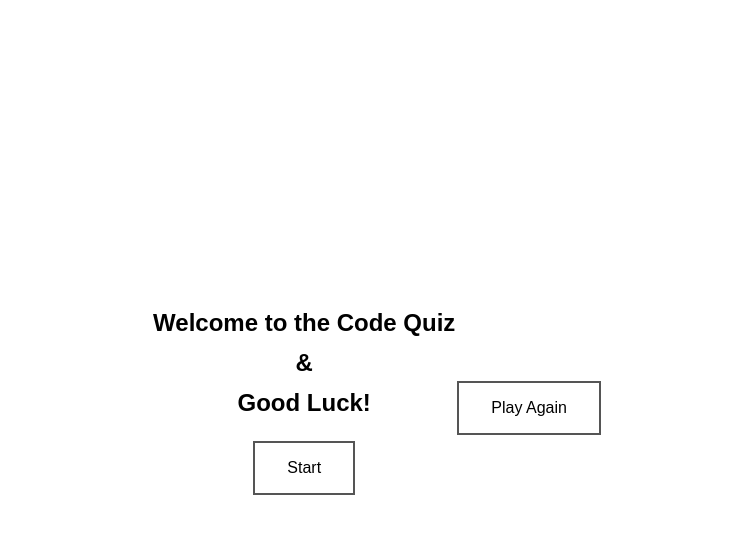
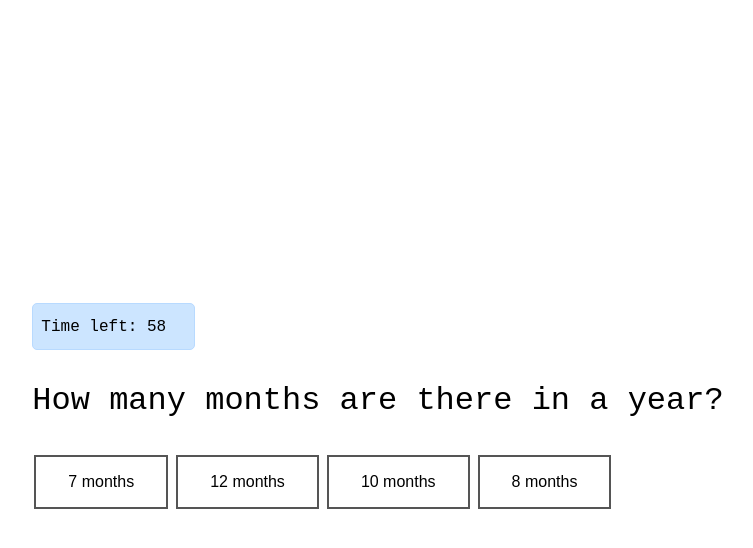
Before and after one commit to Vianneyk/Code-Quiz, a plain HTML site: page index.html in a window 1280 px wide. Both pictures are taken after a click on the button "Start". Shown: the whole page, without its empty margins (270-1023 px from the left). Drawn offline with Linux system fonts and the light colour scheme.

Commit message:
index and script files amended

```diff
--- a/index.html
+++ b/index.html
@@ -31,9 +31,6 @@
             <button id="submitScore">Submit Score</button>
         </div>
 
-        <div id="endGameBtns">
-            <button id="playAgain" onclick="replayQuiz()">Play Again</button>
-        </div>
     </div>
 
     <script src="script.js"></script>
--- a/script.js
+++ b/script.js
@@ -19,7 +19,7 @@ var endGameBtns = document.getElementById("endGameBtns");
         choiceB: "12 months",
         choiceC: "10 months",
         choiceD: "8 months",
-        correctAnswer: "B"},
+        correctAnswer: "b"},
 
     {
         question: "How many minutes are there in an hour?",
@@ -27,7 +27,7 @@ var endGameBtns = document.getElementById("endGameBtns");
         choiceB: "70 minutes",
         choiceC: "80 minutes",
         choiceD: "60 minutes",
-        correctAnswer: "D"},
+        correctAnswer: "d"},
 
     {
         question: "How many kilometers are there in a mile?",
@@ -35,7 +35,7 @@ var endGameBtns = document.getElementById("endGameBtns");
         choiceB: "2.2 kilometers",
         choiceC: "2.8 kilometers",
         choiceD: "1.5 kilometers",
-        correctAnswer: "A"},
+        correctAnswer: "a"},
 
     {
         question: "How many pounds are there in a stone?",
@@ -43,9 +43,81 @@ var endGameBtns = document.getElementById("endGameBtns");
         choiceB: "7 pounds",
         choiceC: "14 pounds",
         choiceD: "19 pounds",
-        correctAnswer: "C"},];
+        correctAnswer: "c"},];
+
+var finalQuestionIndex = quizQuestions.length;
+var currentQuestionIndex = 0;
+var timeLeft = 60;
+var timerInterval;
+var score = 0;
+var correct;
 
 
+function startQuiz(){
+    gameoverDiv.style.display = "none";
+    startQuizDiv.style.display = "none";
+    generateQuizQuestion();
+
+    timerInterval = setInterval(function() {
+        timeLeft--;
+        quizTimer.textContent = "Time left: " + timeLeft;
+
+        if(timeLeft === 0) {
+          clearInterval(timerInterval);
+          showScore();
+        }
+      }, 1000);
+    quizBody.style.display = "block";
+};
+
+function generateQuizQuestion(){
+    gameoverDiv.style.display = "none";
+    if (currentQuestionIndex === finalQuestionIndex){
+        return showScore();
+    }
+    var currentQuestion = quizQuestions[currentQuestionIndex];
+    questionsEl.innerHTML = "<p>" + currentQuestion.question + "</p>";
+    buttonA.innerHTML = currentQuestion.choiceA;
+    buttonB.innerHTML = currentQuestion.choiceB;
+    buttonC.innerHTML = currentQuestion.choiceC;
+    buttonD.innerHTML = currentQuestion.choiceD;
+};
+
+function checkAnswer(answer){
+    correct = quizQuestions[currentQuestionIndex].correctAnswer;
+
+    if (answer === correct && currentQuestionIndex !== finalQuestionIndex){
+        score++;
+        alert("True!");
+        currentQuestionIndex++;
+        generateQuizQuestion();
+
+    }else if (answer !== correct && currentQuestionIndex !== finalQuestionIndex){
+        alert("False!")
+        currentQuestionIndex++;
+        generateQuizQuestion();
+
+    }else{
+        showScore();
+    }
+}
+
+
+function showScore(){
+    quizBody.style.display = "none"
+    gameoverDiv.style.display = "flex";
+    clearInterval(timerInterval);
+    finalScoreEl.innerHTML = "You got " + score + " out of " + quizQuestions.length + " correct!";
+}
+
+function replayQuiz(){
+    highscoreContainer.style.display = "none";
+    gameoverDiv.style.display = "none";
+    startQuizDiv.style.display = "flex";
+    timeLeft = 60;
+    score = 0;
+    currentQuestionIndex = 0;
+}
 
 
 startQuizButton.addEventListener("click",startQuiz);
```
